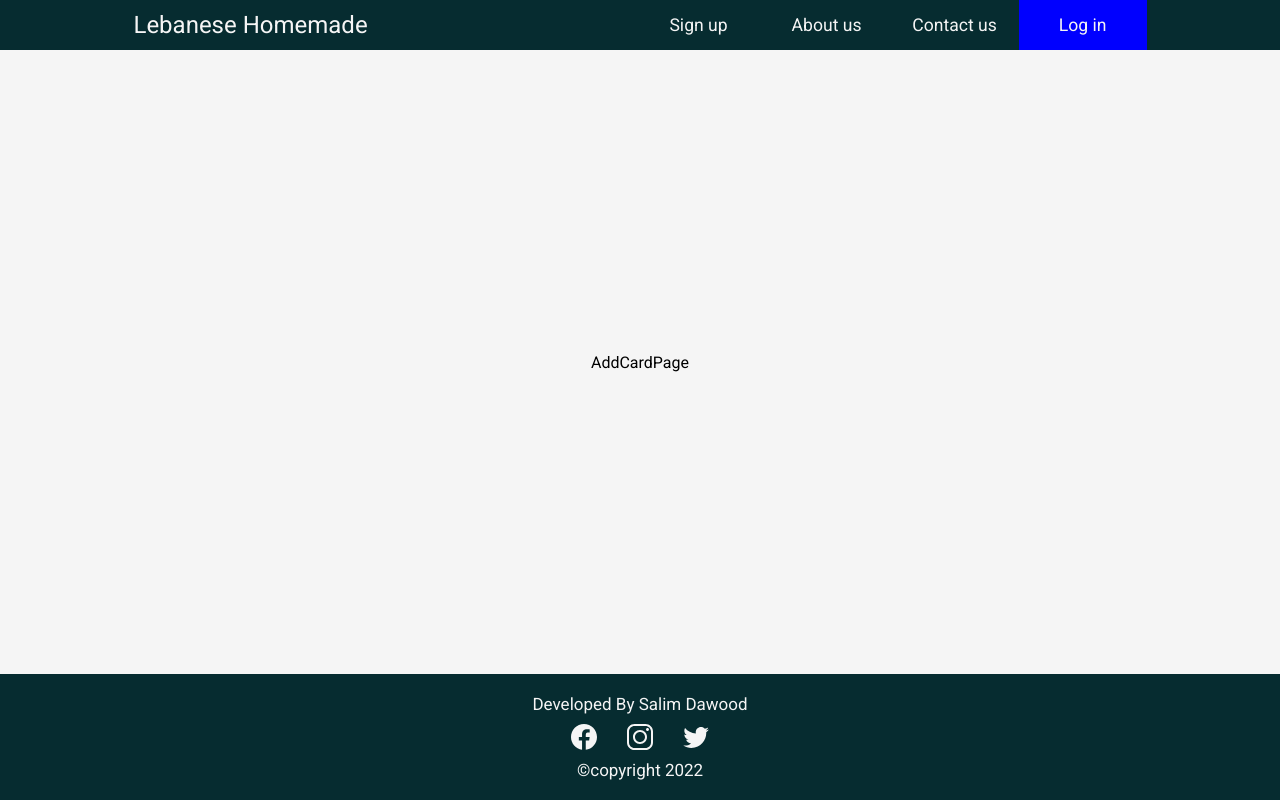
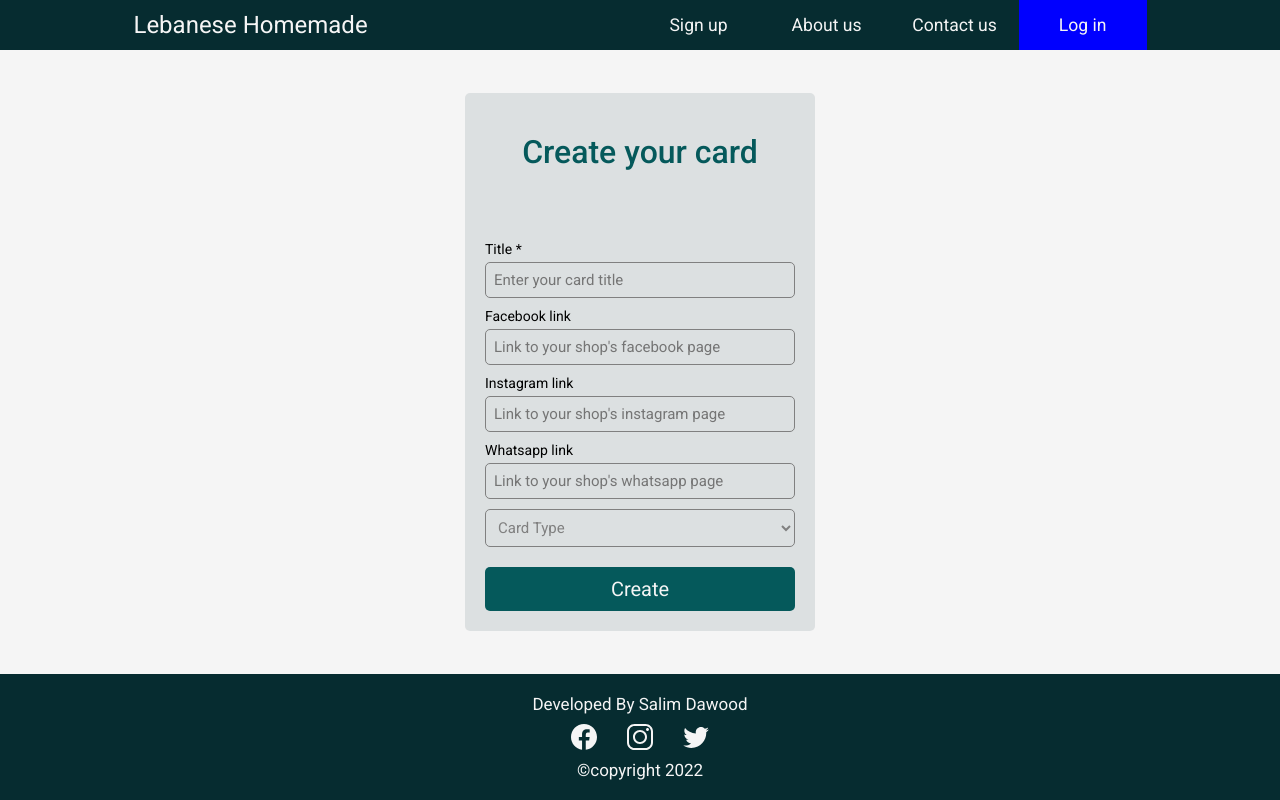
Before and after one commit to salimdawood/Lebanese-Homemade-Frontend, a React (Create React App) app: page /user/1/add-card in a window 1280 px wide. Built offline with nearby package versions, Linux system fonts and the light colour scheme; sample sign-in values are in the browser's storage.

Commit message:
add-card-info

```diff
--- a/src/pages/AddCardPage.jsx
+++ b/src/pages/AddCardPage.jsx
@@ -1,8 +1,124 @@
-import React from 'react'
+import React,{useState,useContext} from 'react'
+import FormInput from '../components/FormInput'
+import * as Axios from 'axios'
+import {URL_PATH} from '../path'
+import userAuth from '../hooks/userAuth'
+import { useNavigate } from 'react-router-dom'
+import { cardContext } from '../context/cardContext'
 
 const AddCardPage = () => {
+
+  const navigate = useNavigate()
+  const {userProfile,dispatch} = userAuth()
+  const {typesArray} = useContext(cardContext)
+
+  const[cardInfo,setCardInfo] = useState({
+    title:"",
+    facebookLink:"",
+    instagramLink:"",
+    whatsappLink:"",
+    typeId:"",
+    userId:userProfile.id
+  })
+
+  const cardInfoInput = [
+    {
+      id:1,
+      name:"title",
+      type:"text",
+      placeholder:"Enter your card title",
+      errorMessage:"Title should be between 5-30 characters, and should include only letters and numbers.",
+      required:true,
+      label:"Title *",
+      pattern:"^[a-zA-Z0-9 ]{5,30}$"
+    },
+    {
+      id:2,
+      name:"facebookLink",
+      type:"text",
+      placeholder:"Link to your shop's facebook page",
+      label:"Facebook link"
+    },
+    {
+      id:3,
+      name:"instagramLink",
+      type:"text",
+      placeholder:"Link to your shop's instagram page",
+      label:"Instagram link"
+    },
+    {
+      id:4,
+      name:"whatsappLink",
+      type:"text",
+      placeholder:"Link to your shop's whatsapp page",
+      label:"Whatsapp link"
+    }
+  ]
+
+  const addCard = (e)=>{
+    e.preventDefault()
+    Axios.post(URL_PATH+'Cards',cardInfo)
+    .then((result)=>{
+      console.log(result)
+      switch (result.data) {
+        case -1:
+          console.log("something went wrong")
+          break;
+        default:
+          console.log("card added successfully")
+          dispatch({type:'UPDATE_USER_PROFILE',userProfile:{
+            ...userProfile,
+            cardList:[...userProfile.cardList,{
+              id:result.data,
+              title:cardInfo.title,
+              //better way???better solution
+              type:typesArray.filter(type=>type.id == cardInfo.typeId)[0].name,
+              //better date format
+              dateCreated: Date()
+            }]}
+          })
+          navigate(`/user/${userProfile.id}`)
+          break;
+        }
+    },(error)=>{
+      console.log(error)
+    });
+  }
+
+  const handleChange =(e)=>{
+    setCardInfo({ ...cardInfo, [e.target.name]: e.target.value });
+  }
+
+
   return (
-    <div>AddCardPage</div>
+      <div className="sign-up-form">
+        <h1>Create your card</h1>
+        <form onSubmit={addCard} className="form-container">
+          {
+            cardInfoInput.map((input)=>(
+              <FormInput
+              key={input.id}
+              {...input}
+              value={cardInfo[input.name]}
+              onChange={handleChange} />
+            ))
+          }
+          <select
+            defaultValue=""
+            name="typeId"
+            onChange={handleChange}
+            required
+          >
+            <option value="" disabled >Card Type</option>
+            {
+              typesArray.map((type)=>(
+                <option key={type.id} value={type.id}>{type.name}</option>
+              ))
+            }
+          </select>
+          <input type="submit" value="Create" />
+        </form>
+      </div>
   )
 }
 
--- a/src/pages/SignIn.jsx
+++ b/src/pages/SignIn.jsx
@@ -31,7 +31,7 @@ const SignIn = () => {
       switch (result.status) {
         case 200:
           setWarningMessage("")
-          dispatch({type:'GET_USER_PROFILE',userProfile:result.data})
+          dispatch({type:'UPDATE_USER_PROFILE',userProfile:result.data})
           navigate(`/user/${result.data.id}`)
           break;
         case 204:
--- a/src/pages/UpdateCardPage.jsx
+++ b/src/pages/UpdateCardPage.jsx
@@ -59,6 +59,7 @@ const UpdateCardPage = () => {
     }
   ]
 
+  //change from add to update
   const handleSubmit = (e)=>{
     e.preventDefault()
     Axios.post(URL_PATH+'Cards',cardInfo)
@@ -117,7 +118,7 @@ const UpdateCardPage = () => {
 
   return (
       <div className="sign-up-form">
-        <h1>Create your card</h1>
+        <h1>Update your card</h1>
         <form onSubmit={handleSubmit} className="form-container">
           {
             cardInfoInput.map((input)=>(
@@ -141,7 +142,7 @@ const UpdateCardPage = () => {
               ))
             }
           </select>
-          <input type="submit" value="Create" />
+          <input type="submit" value="Update" />
         </form>
         <input type="submit" value="Delete card" className="delete-btn" onClick={deleteCard}/>
       </div>
--- a/src/reducer/userReducer.js
+++ b/src/reducer/userReducer.js
@@ -1,8 +1,5 @@
 const userReducer = (state,action)=>{
   switch (action.type) {
-    case 'GET_USER_PROFILE':
-      sessionStorage.setItem("userProfile",JSON.stringify(action.userProfile))
-      return action.userProfile
     case 'UPDATE_USER_PROFILE':
       sessionStorage.setItem("userProfile",JSON.stringify(action.userProfile))
       return action.userProfile
```
